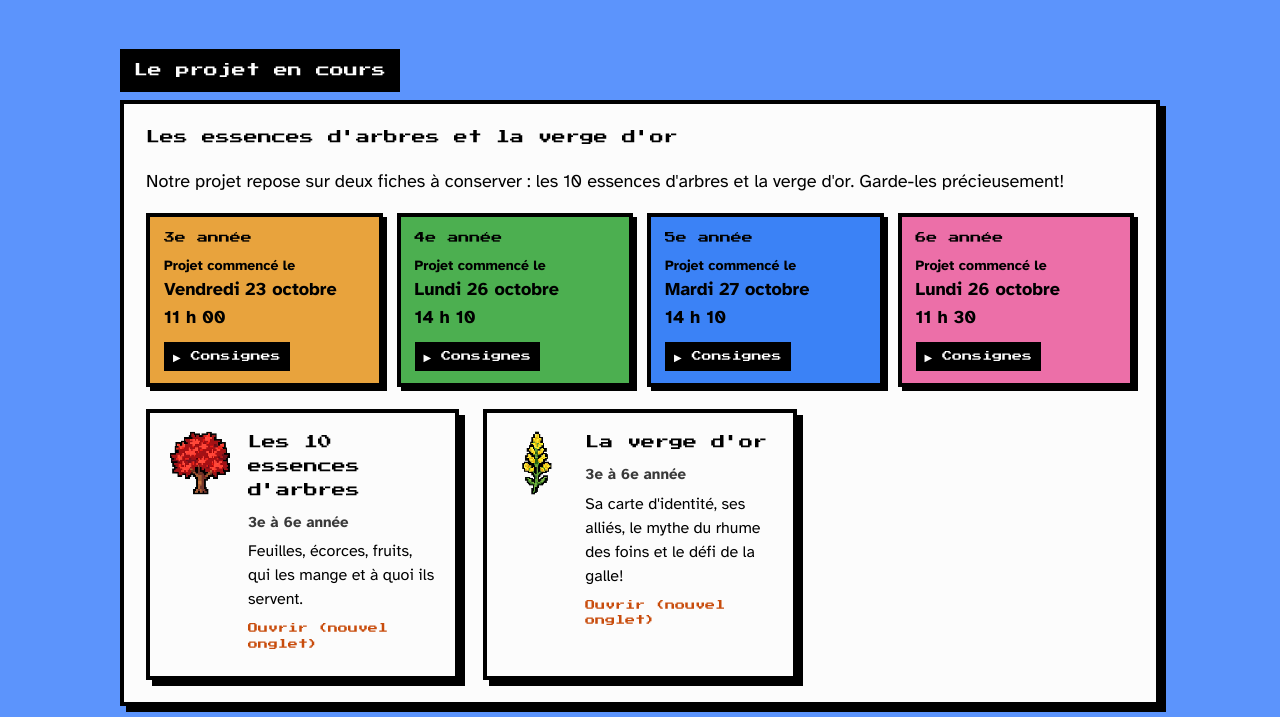
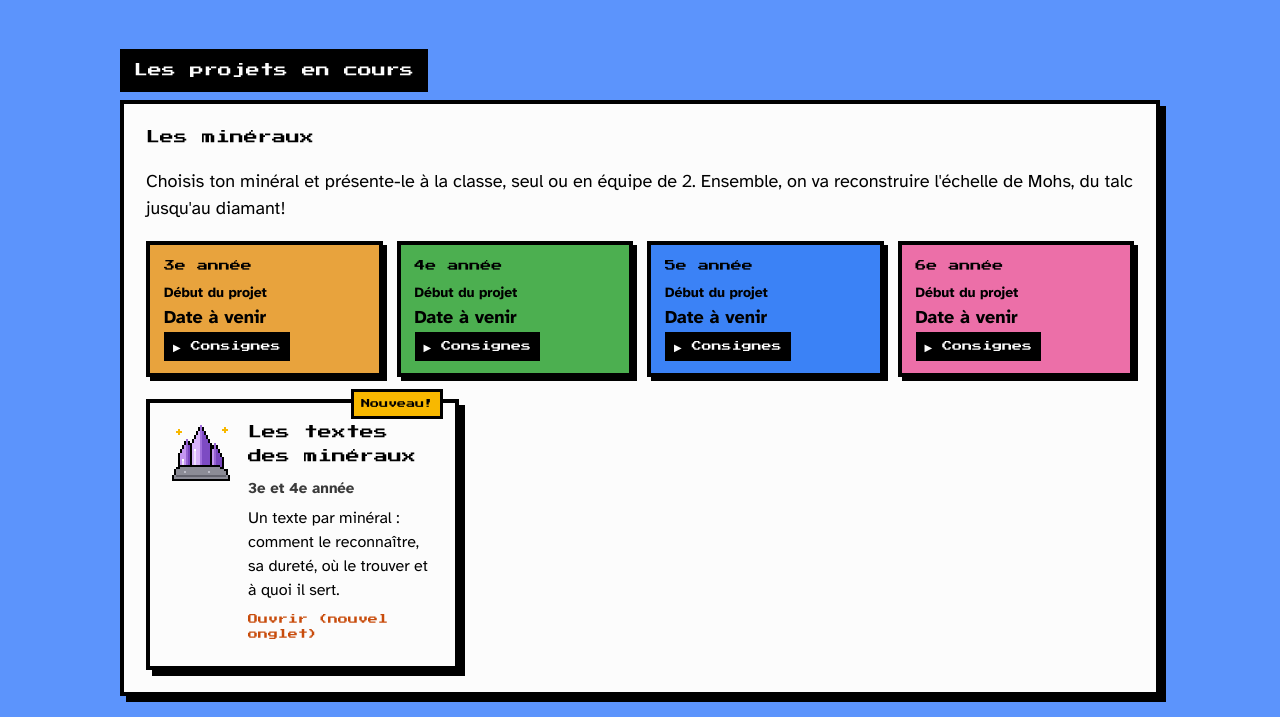
Before and after one commit to thejoyfulclassroom9/thejoyfulclassroom9.github.io, a plain HTML site: page sciences.html in a window 1280 px wide. Shown: the part 214-931 px from the top of the page. Drawn offline with Linux system fonts and the light colour scheme.

Commit message:
Add files via upload

```diff
--- a/sciences.html
+++ b/sciences.html
@@ -27,6 +27,9 @@
   background: var(--or); color: var(--nuit); border: 4px solid var(--nuit); padding: 12px 16px; cursor: pointer;
   box-shadow: 4px 4px 0 var(--blanc); }
 .consignes .sortir:hover { background: var(--blanc); }
+/* Plusieurs projets + note */
+.projet + .projet { margin-top: 24px; }
+.projet .note { margin: 14px 0 0; background: var(--or); border: 4px solid var(--nuit); padding: 10px 14px; font-weight: 700; }
 </style>
 </head>
 <body>
@@ -40,18 +43,13 @@
 </div></header>
 <div class="tete">
   <img class="pix" src="icones/eprouvette.png" alt="" width="88" height="88">
-  <div><h1>Sciences</h1><p>Le projet en cours, des défis et des découvertes.</p></div>
+  <div><h1>Sciences</h1><p>Les projets en cours, des défis et des découvertes.</p></div>
 </div>
 
 <main>
   <section aria-labelledby="t-projet">
-    <h2 id="t-projet" class="section-titre">Le projet en cours</h2>
-    <div class="bloc projet">
-      <h3 id="projetTitre"></h3>
-      <p id="projetTexte"></p>
-      <div class="dates" id="projetDates"></div>
-      <div class="grille" id="projetFiches"></div>
-    </div>
+    <h2 id="t-projet" class="section-titre">Les projets en cours</h2>
+    <div id="projets"></div>
   </section>
 
   <section aria-labelledby="t-act">
@@ -86,12 +84,31 @@
 /* =========================================================
    CE QU'IL FAUT MODIFIER POUR METTRE LA PAGE À JOUR
    ========================================================= */
-var PROJET = {
+// Le premier projet de la liste s'affiche en haut.
+// date : AAAA-MM-JJ (laisser "" si la date n'est pas encore connue)
+// consignes : image affichée en plein écran quand on clique sur le rectangle (laisser "" si aucune)
+// note : message mis en évidence sous le texte (laisser "" si aucun)
+var PROJETS = [
+  {
+    titre: "Les minéraux",
+    texte: "Choisis ton minéral et présente-le à la classe, seul ou en équipe de 2. Ensemble, on va reconstruire l'échelle de Mohs, du talc jusqu'au diamant!",
+    note: "",
+    debuts: [
+      { niveau: "3e", date: "", heure: "", consignes: "consignes/consignes-mineraux-3e.png" },
+      { niveau: "4e", date: "", heure: "", consignes: "consignes/consignes-mineraux-4e.png" },
+      { niveau: "5e", date: "", heure: "", consignes: "consignes/consignes-mineraux-5e.png" },
+      { niveau: "6e", date: "", heure: "", consignes: "consignes/consignes-mineraux-6e.png" }
+    ],
+    fiches: [
+      { icone: "cristal", titre: "Les textes des minéraux", lien: "textes-mineraux-3e-4e.pdf", niveaux: "3e et 4e année", date: "2026-11-09",
+        description: "Un texte par minéral : comment le reconnaître, sa dureté, où le trouver et à quoi il sert." }
+    ]
+  },
+  {
     titre: "Les essences d'arbres et la verge d'or",
     texte: "Notre projet repose sur deux fiches à conserver : les 10 essences d'arbres et la verge d'or. Garde-les précieusement!",
-  // date : AAAA-MM-JJ
+    note: "Tu n'as pas terminé? Tu peux finir quand tu as du temps en classe.",
     debuts: [
-    // consignes : image affichée en plein écran quand on clique sur le rectangle (laisser "" si aucune)
       { niveau: "3e", date: "2026-10-23", heure: "11 h 00", consignes: "consignes/consignes-3e-mon-arbre-illustre.png" },
       { niveau: "4e", date: "2026-10-26", heure: "14 h 10", consignes: "consignes/consignes-4e-cartes-collection.png" },
       { niveau: "5e", date: "2026-10-27", heure: "14 h 10", consignes: "consignes/consignes-5e-devine-qui-je-suis.png" },
@@ -103,7 +120,8 @@
       { icone: "verge-dor", titre: "La verge d'or", lien: "verge-dor.pdf", niveaux: "3e à 6e année",
         description: "Sa carte d'identité, ses alliés, le mythe du rhume des foins et le défi de la galle!" }
     ]
-};
+  }
+];
 
 var ACTIVITES = [
   { icone: "defi", titre: "Défi des essences d'arbres", niveaux: "3e à 6e année", date: "2026-09-27",
@@ -138,21 +156,30 @@
 var MOIS = ["janvier", "février", "mars", "avril", "mai", "juin", "juillet", "août", "septembre", "octobre", "novembre", "décembre"];
 var JOURS = ["dimanche", "lundi", "mardi", "mercredi", "jeudi", "vendredi", "samedi"];
 
-document.getElementById("projetTitre").textContent = PROJET.titre;
-document.getElementById("projetTexte").textContent = PROJET.texte;
 (function () {
   var auj = new Date(); auj.setHours(0, 0, 0, 0);
-  document.getElementById("projetDates").innerHTML = PROJET.debuts.map(function (d, i) {
-    var p = d.date.split("-").map(Number), dt = new Date(p[0], p[1] - 1, p[2]);
-    var etat = dt < auj ? "Projet commencé le" : dt.getTime() === auj.getTime() ? "Début du projet : aujourd'hui!" : "Début du projet";
-    var quand = JOURS[dt.getDay()] + " " + dt.getDate() + " " + MOIS[dt.getMonth()];
+  function rectangle(d, p, i) {
+    var etat, quand;
+    if (d.date) {
+      var x = d.date.split("-").map(Number), dt = new Date(x[0], x[1] - 1, x[2]);
+      etat = dt < auj ? "Projet commencé le" : dt.getTime() === auj.getTime() ? "Début du projet : aujourd'hui!" : "Début du projet";
+      quand = JOURS[dt.getDay()] + " " + dt.getDate() + " " + MOIS[dt.getMonth()];
+      quand = quand.charAt(0).toUpperCase() + quand.slice(1);
+    } else { etat = "Début du projet"; quand = "Date à venir"; }
     var contenu = '<span class="niv">' + esc(d.niveau) + ' année</span>' +
-      '<span class="etat">' + etat + '</span><span class="quand">' + esc(quand.charAt(0).toUpperCase() + quand.slice(1)) + '</span><span class="heure">' + esc(d.heure) + '</span>';
+      '<span class="etat">' + etat + '</span><span class="quand">' + esc(quand) + '</span>' +
+      (d.heure ? '<span class="heure">' + esc(d.heure) + '</span>' : '');
     if (d.consignes) {
-      return '<button type="button" class="date" data-i="' + i + '" style="--c:' + COULEURS[d.niveau] + '">' + contenu +
+      return '<button type="button" class="date" data-p="' + p + '" data-i="' + i + '" style="--c:' + COULEURS[d.niveau] + '">' + contenu +
         '<span class="voir">▶ Consignes</span></button>';
     }
     return '<div class="date" style="--c:' + COULEURS[d.niveau] + '">' + contenu + '</div>';
+  }
+  document.getElementById("projets").innerHTML = PROJETS.map(function (pr, p) {
+    return '<div class="bloc projet"><h3>' + esc(pr.titre) + '</h3><p>' + esc(pr.texte) + '</p>' +
+      (pr.note ? '<p class="note">' + esc(pr.note) + '</p>' : '') +
+      '<div class="dates">' + pr.debuts.map(function (d, i) { return rectangle(d, p, i); }).join("") + '</div>' +
+      '<div class="grille">' + pr.fiches.map(carte).join("") + '</div></div>';
   }).join("");
 })();
 /* Consignes en plein écran */
@@ -175,15 +202,14 @@
     if (document.fullscreenElement) { document.exitFullscreen().catch(function () {}); }
     if (retour) retour.focus();
   }
-  document.getElementById("projetDates").addEventListener("click", function (e) {
+  document.getElementById("projets").addEventListener("click", function (e) {
     var b = e.target.closest("button.date");
-    if (b) ouvrir(PROJET.debuts[+b.dataset.i], b);
+    if (b) ouvrir(PROJETS[+b.dataset.p].debuts[+b.dataset.i], b);
   });
   sortir.addEventListener("click", fermer);
   document.addEventListener("keydown", function (e) { if (e.key === "Escape") fermer(); });
   document.addEventListener("fullscreenchange", function () { if (!document.fullscreenElement) fermer(); });
 })();
-document.getElementById("projetFiches").innerHTML = PROJET.fiches.map(carte).join("");
 remplir("grilleActivites", ACTIVITES, "D'autres activités arrivent bientôt!");
 document.getElementById("grilleSites").innerHTML = SITES.map(carte).join("");
 document.getElementById("grilleSorties").innerHTML = SORTIES.map(carte).join("");
```
Also changed, not shown: 1 other file. Lines whose indentation alone changed are shown as unchanged.
